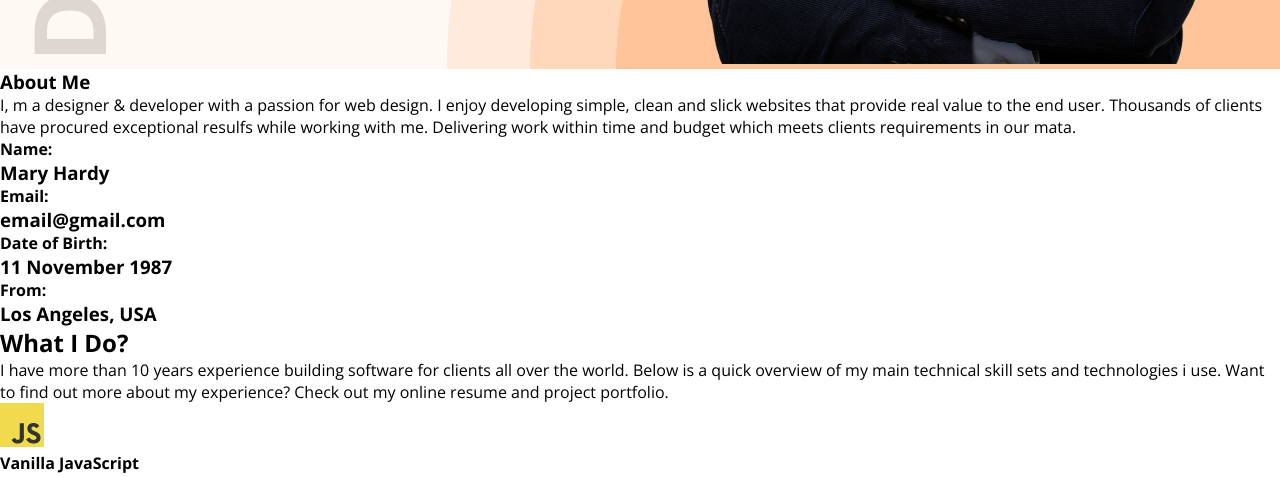
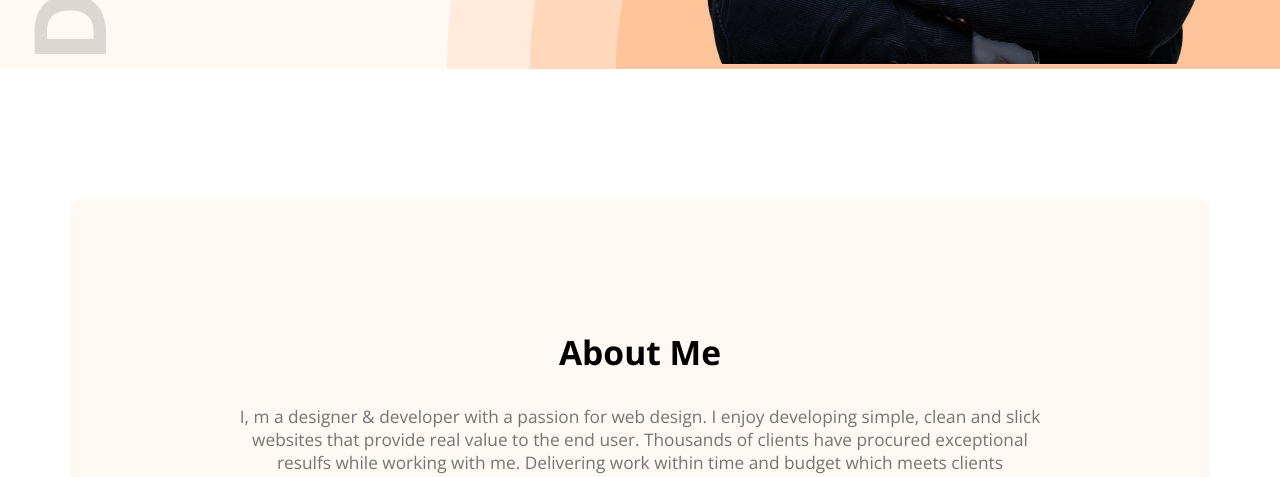
Before and after one commit to Md-Abdullahil-Kafi/Practice-Protfolio-Web-M-1, a plain HTML site: page index.html in a window 1280 px wide. Shown: the part 724-1201 px from the top of the page. Drawn offline with nearby package versions, Linux system fonts and the light colour scheme.

Commit message:
about section style done

```diff
--- a/index.html
+++ b/index.html
@@ -34,7 +34,7 @@
     <main>
         <section class="about">
             <div class="about-us">
-                <h3>About Me</h3>
+                <h3 class="h3">About Me</h3>
                 <p>I, m a designer & developer with a passion for web design. I enjoy developing simple, clean and slick websites that provide real value to the end user. Thousands of clients have procured exceptional resulfs while working with me. Delivering work within time and budget which meets clients requirements in our mata.</p>
                 <div class="detail-div">
                     <div class="name">
--- a/styles/style.css
+++ b/styles/style.css
@@ -105,3 +105,41 @@ nav ul li a:hover{
     align-items: center;
     margin: 0 38px 0 230px;
 }
+
+/* About Section Start */
+    .about{
+        max-width: 1140px;
+        margin: 130px auto;
+        border-radius: 10px;
+        background-color: #FFF8F3;
+        padding: 130px 156px;
+        text-align: center;
+    }
+
+    .about-us{
+        .h3{
+            font-size: 2.1rem;
+            margin-bottom: 30px;
+        }
+        p{
+            font-size: 1.08rem;
+            color: var(--dark3);
+            margin-bottom: 30px;
+        }
+    }
+
+    .detail-div{
+        display: flex;
+        justify-content: space-between;
+        h4{
+            font-size: 1.2rem;
+            color: var(--dark3);
+            font-weight: 400;
+        }
+        h3{
+            font-size: 1.2rem;
+            color: var(--dark02);
+        }
+    }
+
+/* About Section End */
```
